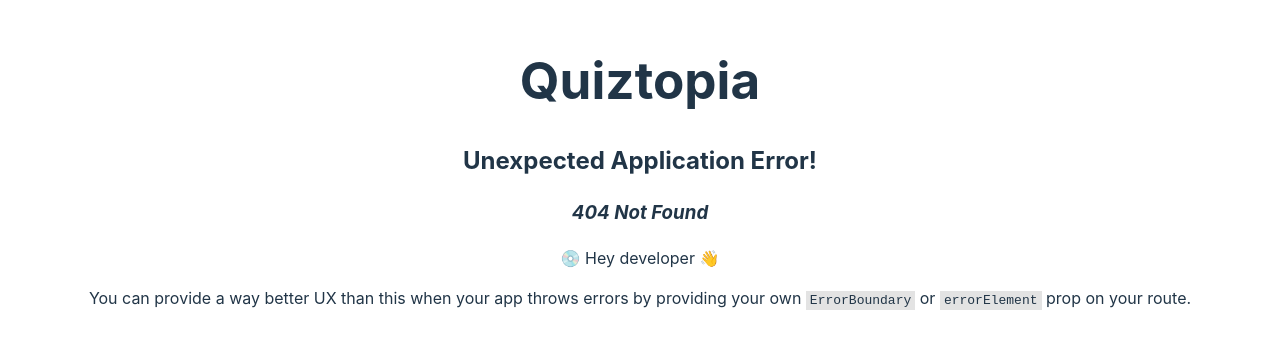
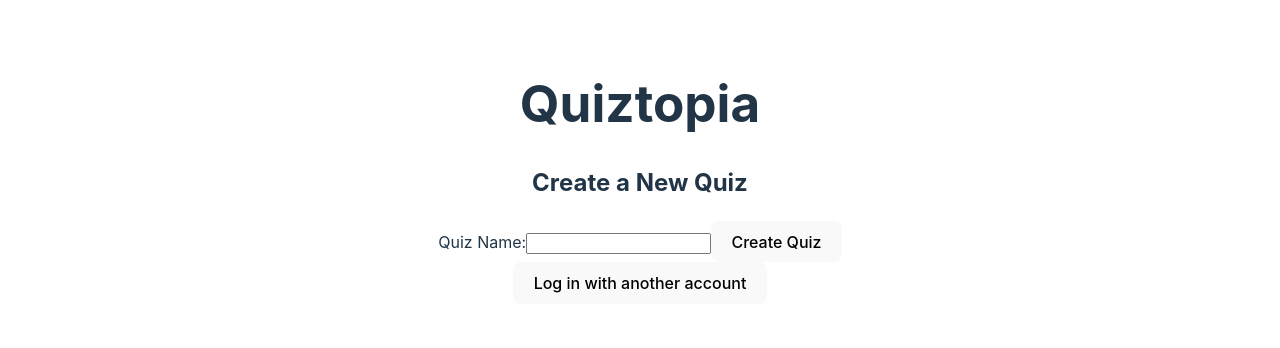
Before and after one commit to icyaiste/Quiztopia, a React (Vite) app in the folder Quiztopia/: page /createquiz in a window 1280 px wide. Before the commit this address had no page. Shown: the part 228-576 px from the top of the page. Built offline with nearby package versions, Linux system fonts and the light colour scheme.

Commit message:
Create quiz functionality and several buttons to navigate back to login page

```diff
--- a/Quiztopia/src/components/createAccount/CreateAccount.tsx
+++ b/Quiztopia/src/components/createAccount/CreateAccount.tsx
@@ -12,12 +12,10 @@ function CreateAccount() {
 
     const [username, setUsername] = useState<string>('');
     const [password, setPassword] = useState<string>('');
-
+    const navigate = useNavigate();
 
     const SubmitForm = async (event: React.FormEvent) => {
         event.preventDefault();
-
-        const navigate = useNavigate();
 
         const userData: UserData = { username, password };
         try {
@@ -34,7 +32,7 @@ function CreateAccount() {
             }
             const data = await response.json();
             console.log('Account created', data);
-             navigate('/login');
+            navigate('/login');
         } catch (error) {
             console.error(error);
         }
@@ -61,6 +59,7 @@ function CreateAccount() {
                 </label>
                 <button type="submit">Create Account</button>
             </form>
+            <button type='button' onClick={() => navigate('/login')}>Or press here to login if you already have an account</button>
         </div>
     )
 }
--- /dev/null
+++ b/Quiztopia/src/components/createQuiz/CreateQuiz.tsx
@@ -0,0 +1,73 @@
+import React from 'react';
+import { useState } from 'react';
+import { useNavigate } from 'react-router-dom';
+
+function CreateQuiz() {
+    const [quizName, setQuizName] = useState<string>('');
+    const [error, setError] = useState<string | null>(null);
+    const [success, setSuccess] = useState<string | null>(null);
+    const navigate = useNavigate();
+
+    const handleCreateQuiz = async (event: React.FormEvent) => {
+        event.preventDefault();
+
+        const token = sessionStorage.getItem('token');// Retrieve the token from sessionStorage
+        if (!token) {
+            setError('No valid token found. Please log in again.');
+            navigate('/login')// Redirect to login if token is missing
+            return;
+        }
+        const requestBody = { 'name': quizName };
+
+        try {
+            const response = await fetch('https://fk7zu3f4gj.execute-api.eu-north-1.amazonaws.com/quiz', {
+                method: 'POST',
+                headers: {
+                    'Content-Type': 'application/json',
+                    'Authorization': `Bearer ${token}` // Include token for authentication
+                },
+                body: JSON.stringify(requestBody)
+            });
+            const data = await response.json();
+
+            if (response.ok) {
+                if (data.success) {
+                    setSuccess(`Quiz created successfully! Quiz ID: ${data.quizId}`);
+                    setError(null); // Clear any previous error
+                    console.log('Quiz created successfully:', data);
+                } else {
+                    setError('Failed to create quiz. Please try again later.');
+                    console.error('Quiz creation failed:', data);
+                }
+            } else if (response.status === 401) {
+                setError(`Invalid token: ${data.error}. Please log in again.`);
+                navigate('/login'); // Redirect to login if token is invalid
+            } else {
+                setError('An unexpected error occurred. Please try again later.');
+            }
+        } catch (error) {
+            console.error('Error creating quiz:', error);
+        }
+    }
+    return (
+        <div>
+            <h2>Create a New Quiz</h2>
+            <form onSubmit={handleCreateQuiz}>
+                <label>
+                    Quiz Name:
+                    <input
+                        type="text"
+                        value={quizName}
+                        onChange={(event) => setQuizName(event.target.value)}
+                        required
+                    />
+                </label>
+                <button type="submit">Create Quiz</button>
+            </form>
+            <button type='button' onClick={() => navigate('/login')}>Log in with another account</button>
+        </div>
+    )
+}
+
+
+export default CreateQuiz
--- a/Quiztopia/src/components/login/LoginForm.tsx
+++ b/Quiztopia/src/components/login/LoginForm.tsx
@@ -1,5 +1,6 @@
 import React from 'react';
 import { useState } from 'react';
+import { useNavigate } from 'react-router-dom';
 
 interface User {
     username: string;
@@ -7,15 +8,16 @@ interface User {
 }
 
 function LoginForm() {
-    const [username, setUsername] = useState(''); //<string> efter useState
-    const [password, setPassword] = useState(''); //<string> efter useState
+    const [username, setUsername] = useState<string>('');
+    const [password, setPassword] = useState<string>('');
+    const navigate = useNavigate();
 
 
     const SubmitLogin = async (event: React.FormEvent) => {
         event.preventDefault();
 
+
         const user: User = { username, password };
-
         try {
             const response = await fetch('https://fk7zu3f4gj.execute-api.eu-north-1.amazonaws.com/auth/login', {
                 method: 'POST',
@@ -32,6 +34,7 @@ function LoginForm() {
             const data = await response.json();
             console.log('Login successful', data);
             sessionStorage.setItem('token', data.token);
+            navigate('/createquiz');
         }
         catch (error) {
             console.error(error);
--- a/Quiztopia/src/router/router.tsx
+++ b/Quiztopia/src/router/router.tsx
@@ -1,6 +1,7 @@
 import { createBrowserRouter } from 'react-router-dom';
 import CreateAccount from '../components/createAccount/CreateAccount';
 import LoginForm from '../components/login/LoginForm';
+import CreateQuiz from '../components/createQuiz/CreateQuiz';
 
 const router = createBrowserRouter([
     {
@@ -10,6 +11,10 @@ const router = createBrowserRouter([
     {
         path: '/login',
         element: <LoginForm/>
+    },
+    {
+        path: '/createquiz',
+        element: <CreateQuiz/>
     }
 ]);
 
```
